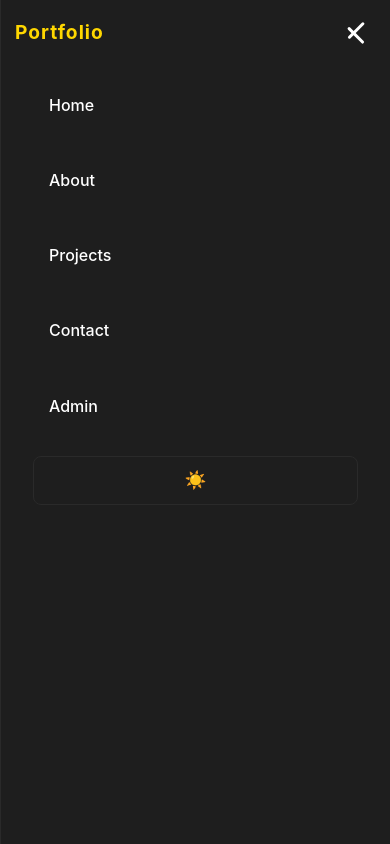
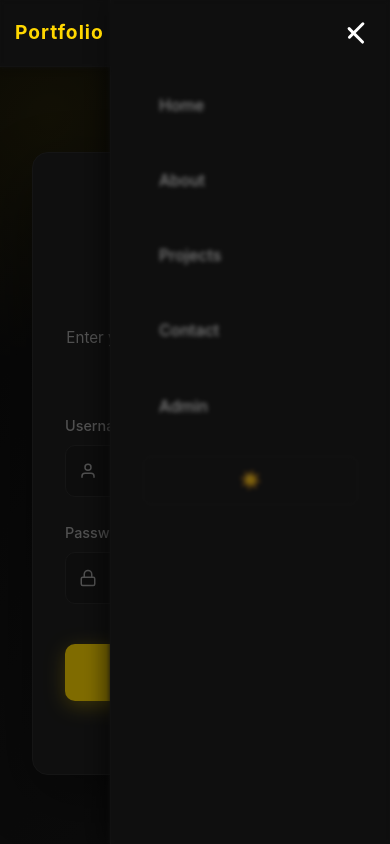
Before and after one commit to firisha2504/My-Portifolio, a React (Create React App) app in the folder frontend/: page /login in a window 390 px wide. Both pictures are taken after a click on the button 356 px from the left and 32 px from the top of the page. Shown: the top 844 px of the page. Built offline with nearby package versions, Linux system fonts and the light colour scheme; no server answers.

Commit message:
Fix mobile menu width and add backdrop overlay

```diff
--- a/frontend/src/components/Navbar.css
+++ b/frontend/src/components/Navbar.css
@@ -116,6 +116,26 @@
   transform: rotate(-45deg) translate(7px, -7px);
 }
 
+/* Mobile Menu Overlay */
+.mobile-menu-overlay {
+  display: none;
+  position: fixed;
+  top: 0;
+  left: 0;
+  width: 100vw;
+  height: 100vh;
+  background: rgba(0, 0, 0, 0.5);
+  backdrop-filter: blur(2px);
+  z-index: 999;
+  opacity: 0;
+  transition: opacity 0.3s ease;
+}
+
+.mobile-menu-overlay.active {
+  display: block;
+  opacity: 1;
+}
+
 /* Tablet Responsive */
 @media (max-width: 991px) {
   .nav-links {
@@ -199,7 +219,8 @@
   }
 
   .nav-links {
-    width: 100%;
+    width: 280px;
+    max-width: 85vw;
     right: -100%;
   }
 
--- a/frontend/src/components/Navbar.js
+++ b/frontend/src/components/Navbar.js
@@ -45,6 +45,12 @@ const Navbar = ({ theme, toggleTheme }) => {
           <span></span>
           <span></span>
         </button>
+
+        {/* Mobile Menu Overlay */}
+        <div
+          className={`mobile-menu-overlay ${isMobileMenuOpen ? 'active' : ''}`}
+          onClick={() => setIsMobileMenuOpen(false)}
+        ></div>
 
         <ul className={`nav-links ${isMobileMenuOpen ? 'mobile-active' : ''}`}>
           {!isDashboard && (
```
